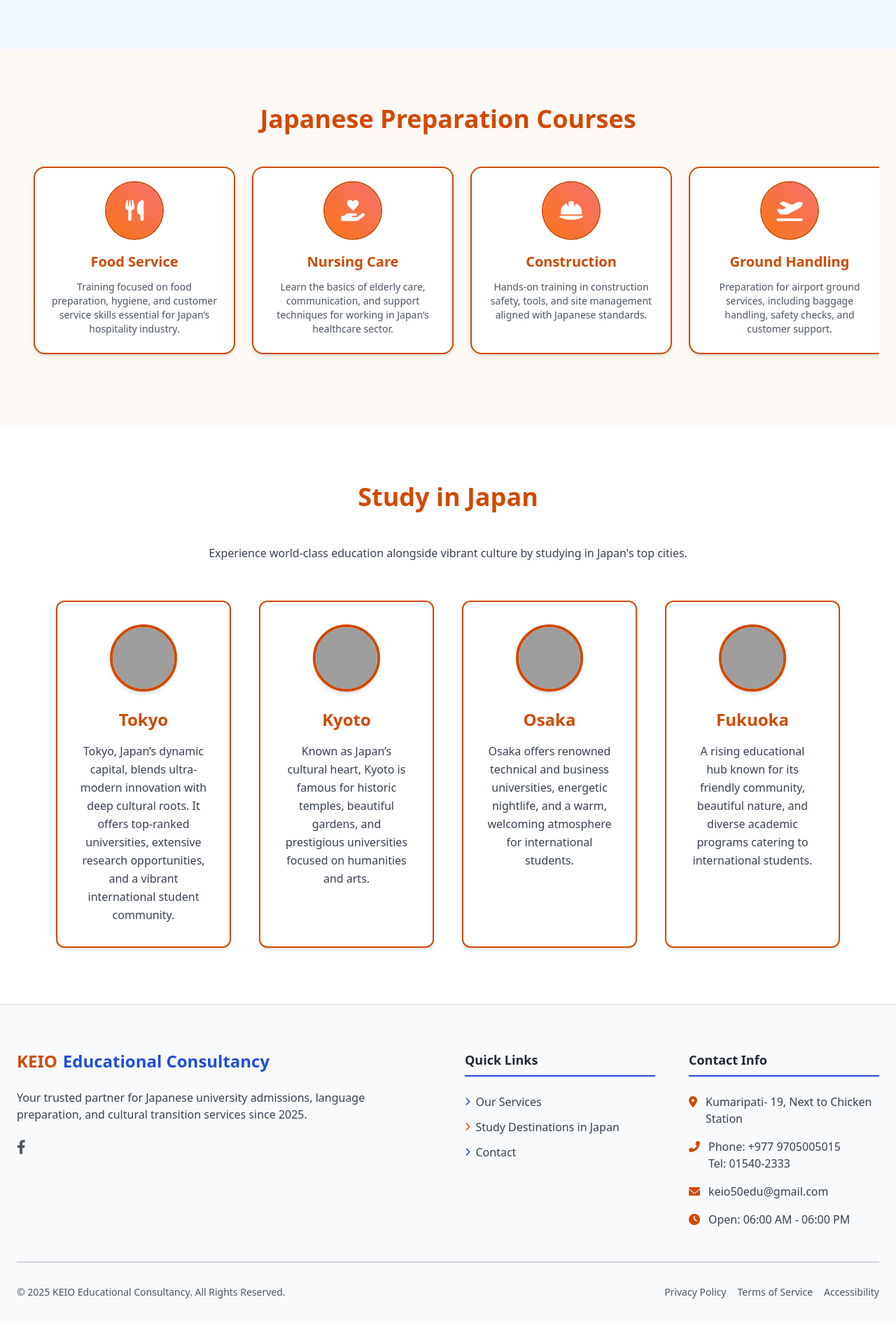
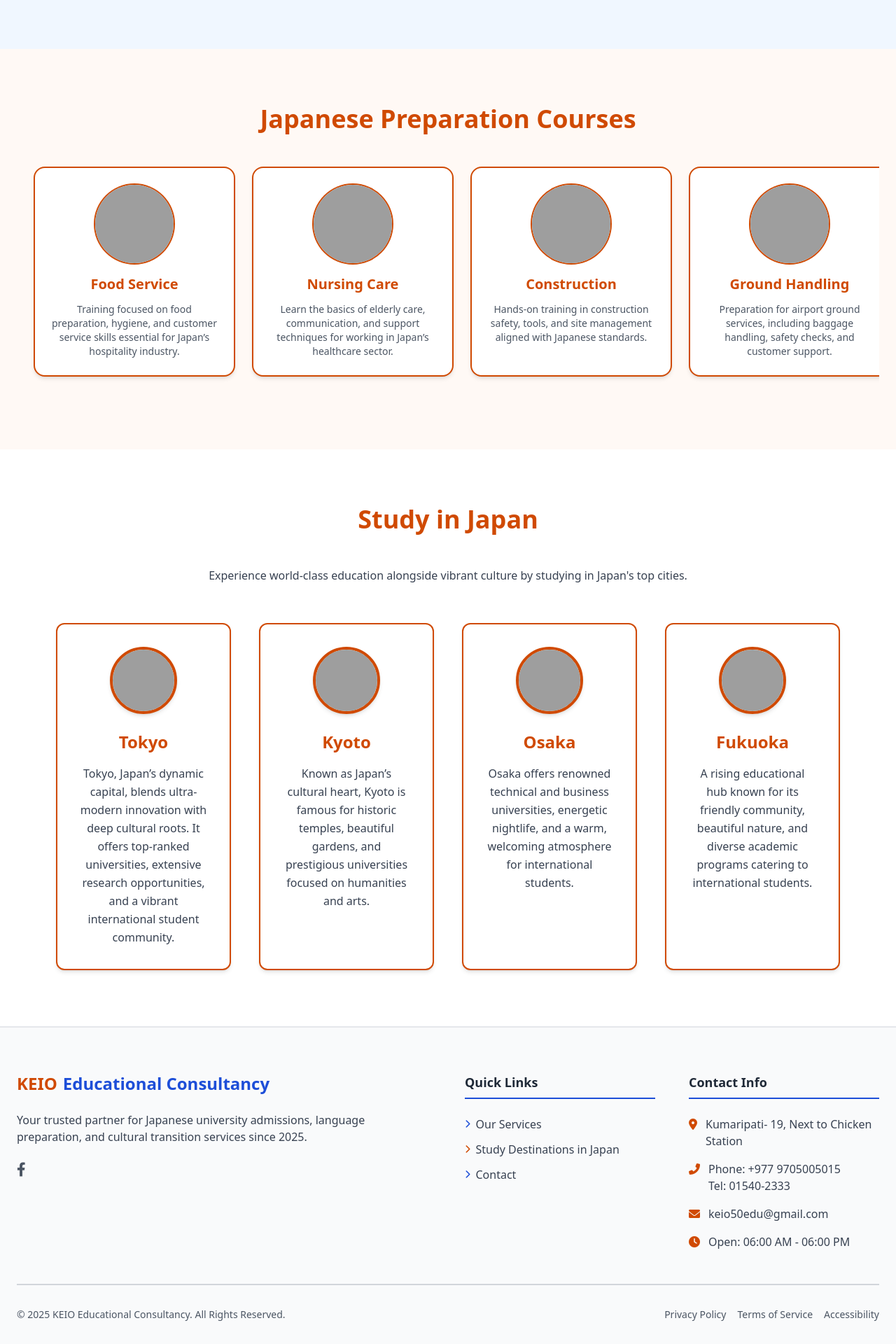
Before and after one commit to SujanSi/Keio, a Django app: page / in a window 1280 px wide. Shown: the part 3606-5526 px from the top of the page at 70% size. Before the commit the page ends 5461 px from the top, so only its background shows below. Run offline with Django 5.2, Linux system fonts and the light colour scheme; some libraries are stand-ins or nearby versions; grey boxes are pictures that could not be loaded.

Commit message:
images added

```diff
--- a/core/templates/pages/home.html
+++ b/core/templates/pages/home.html
@@ -249,14 +249,7 @@
       </div>
 
 
-      <!-- Driving Course -->
-      {% comment %} <div class="flex-none w-72 p-6 bg-white border-2 border-blue-600 rounded-2xl shadow-md hover:shadow-lg transition hover:bg-[#f0f7ff]">
-        <div class="flex items-center justify-center w-20 h-20 rounded-full bg-gradient-to-tr from-red-500 to-red-400 text-white text-3xl shadow ring-2 ring-red-600 animate-bounce-slow mb-4 mx-auto">
-          <i class="fas fa-car"></i>
-        </div>
-        <h3 class="text-xl font-semibold text-blue-600 text-center mb-3">Driving Course</h3>
-        <p class="text-gray-600 text-sm text-center">Get step-by-step guidance and prep for acquiring your driving license in Japan, including theory and road tests.</p>
-      </div> {% endcomment %}
+
     </div>
   </div>
 </section>
@@ -272,10 +265,10 @@
 
     <div class="flex space-x-6 overflow-x-auto scrollbar-thin scrollbar-thumb-[#D04A02] scrollbar-track-orange-100 px-6 pb-6" data-aos="fade-up" data-aos-delay="100">
 
-      <!-- Food Service -->
+       <!-- Food Service -->
       <div class="flex-none w-72 p-6 bg-white border-2 border-[#D04A02] rounded-2xl shadow-md hover:shadow-lg transition hover:bg-[#fff5f0]">
-        <div class="flex items-center justify-center w-20 h-20 rounded-full bg-gradient-to-tr from-orange-500 to-red-400 text-white text-3xl shadow ring-2 ring-[#D04A02] animate-bounce-slow mb-4 mx-auto">
-          <i class="fas fa-utensils"></i>
+        <div class="flex items-center justify-center w-28 h-28 rounded-full bg-white border-1 border-[#D04A02] shadow ring-2 ring-[#D04A02] mb-4 mx-auto overflow-hidden">
+          <img src="{% static 'images/foodservice.jpg' %}" alt="Food Service" class="w-full h-full object-cover">
         </div>
         <h3 class="text-xl font-semibold text-[#D04A02] text-center mb-3">Food Service</h3>
         <p class="text-gray-600 text-sm text-center">Training focused on food preparation, hygiene, and customer service skills essential for Japan’s hospitality industry.</p>
@@ -283,8 +276,8 @@
 
       <!-- Nursing Care -->
       <div class="flex-none w-72 p-6 bg-white border-2 border-[#D04A02] rounded-2xl shadow-md hover:shadow-lg transition hover:bg-[#fff5f0]">
-        <div class="flex items-center justify-center w-20 h-20 rounded-full bg-gradient-to-tr from-orange-500 to-red-400 text-white text-3xl shadow ring-2 ring-[#D04A02] animate-bounce-slow mb-4 mx-auto">
-          <i class="fas fa-hand-holding-heart"></i>
+        <div class="flex items-center justify-center w-28 h-28 rounded-full bg-white border-1 border-[#D04A02] shadow ring-2 ring-[#D04A02] mb-4 mx-auto overflow-hidden">
+          <img src="{% static 'images/nursingcare.jpeg' %}" alt="Nursing Care" class="w-full h-full object-cover">
         </div>
         <h3 class="text-xl font-semibold text-[#D04A02] text-center mb-3">Nursing Care</h3>
         <p class="text-gray-600 text-sm text-center">Learn the basics of elderly care, communication, and support techniques for working in Japan’s healthcare sector.</p>
@@ -292,8 +285,8 @@
 
       <!-- Construction -->
       <div class="flex-none w-72 p-6 bg-white border-2 border-[#D04A02] rounded-2xl shadow-md hover:shadow-lg transition hover:bg-[#fff5f0]">
-        <div class="flex items-center justify-center w-20 h-20 rounded-full bg-gradient-to-tr from-orange-500 to-red-400 text-white text-3xl shadow ring-2 ring-[#D04A02] animate-bounce-slow mb-4 mx-auto">
-          <i class="fas fa-hard-hat"></i>
+        <div class="flex items-center justify-center w-28 h-28 rounded-full bg-white border-1 border-[#D04A02] shadow ring-2 ring-[#D04A02] mb-4 mx-auto overflow-hidden">
+          <img src="{% static 'images/construction.jpg' %}" alt="Construction" class="w-full h-full object-cover">
         </div>
         <h3 class="text-xl font-semibold text-[#D04A02] text-center mb-3">Construction</h3>
         <p class="text-gray-600 text-sm text-center">Hands-on training in construction safety, tools, and site management aligned with Japanese standards.</p>
@@ -301,8 +294,8 @@
 
       <!-- Ground Handling -->
       <div class="flex-none w-72 p-6 bg-white border-2 border-[#D04A02] rounded-2xl shadow-md hover:shadow-lg transition hover:bg-[#fff5f0]">
-        <div class="flex items-center justify-center w-20 h-20 rounded-full bg-gradient-to-tr from-orange-500 to-red-400 text-white text-3xl shadow ring-2 ring-[#D04A02] animate-bounce-slow mb-4 mx-auto">
-          <i class="fas fa-plane-departure"></i>
+        <div class="flex items-center justify-center w-28 h-28 rounded-full bg-white border-1 border-[#D04A02] shadow ring-2 ring-[#D04A02] mb-4 mx-auto overflow-hidden">
+          <img src="{% static 'images/groundhandling.jfif' %}" alt="Ground Handling" class="w-full h-full object-cover">
         </div>
         <h3 class="text-xl font-semibold text-[#D04A02] text-center mb-3">Ground Handling</h3>
         <p class="text-gray-600 text-sm text-center">Preparation for airport ground services, including baggage handling, safety checks, and customer support.</p>
@@ -310,8 +303,8 @@
 
       <!-- Accommodation -->
       <div class="flex-none w-72 p-6 bg-white border-2 border-[#D04A02] rounded-2xl shadow-md hover:shadow-lg transition hover:bg-[#fff5f0]">
-        <div class="flex items-center justify-center w-20 h-20 rounded-full bg-gradient-to-tr from-orange-500 to-red-400 text-white text-3xl shadow ring-2 ring-[#D04A02] animate-bounce-slow mb-4 mx-auto">
-          <i class="fas fa-hotel"></i>
+        <div class="flex items-center justify-center w-28 h-28 rounded-full bg-white border-1 border-[#D04A02] shadow ring-2 ring-[#D04A02] mb-4 mx-auto overflow-hidden">
+          <img src="{% static 'images/accomodation.jfif' %}" alt="Accommodation" class="w-full h-full object-cover">
         </div>
         <h3 class="text-xl font-semibold text-[#D04A02] text-center mb-3">Accommodation</h3>
         <p class="text-gray-600 text-sm text-center">Develop hospitality and communication skills required for hotels, ryokans, and guest services in Japan.</p>
@@ -319,17 +312,26 @@
 
       <!-- Agriculture -->
       <div class="flex-none w-72 p-6 bg-white border-2 border-[#D04A02] rounded-2xl shadow-md hover:shadow-lg transition hover:bg-[#fff5f0]">
-        <div class="flex items-center justify-center w-20 h-20 rounded-full bg-gradient-to-tr from-orange-500 to-red-400 text-white text-3xl shadow ring-2 ring-[#D04A02] animate-bounce-slow mb-4 mx-auto">
-          <i class="fas fa-seedling"></i>
+        <div class="flex items-center justify-center w-28 h-28 rounded-full bg-white border-1 border-[#D04A02] shadow ring-2 ring-[#D04A02] mb-4 mx-auto overflow-hidden">
+          <img src="{% static 'images/agriculture.jpeg' %}" alt="Agriculture" class="w-full h-full object-cover">
         </div>
         <h3 class="text-xl font-semibold text-[#D04A02] text-center mb-3">Agriculture</h3>
         <p class="text-gray-600 text-sm text-center">Practical training in crop cultivation, farming technology, and food production based on Japanese methods.</p>
       </div>
 
+      <!-- Driving Course -->
+      <div class="flex-none w-72 p-6 bg-white border-2 border-[#D04A02] rounded-2xl shadow-md hover:shadow-lg transition hover:bg-[#fff5f0]">
+        <div class="flex items-center justify-center w-28 h-28 rounded-full bg-white border-1 border-[#D04A02] shadow ring-2 ring-[#D04A02] mb-4 mx-auto overflow-hidden">
+          <img src="{% static 'images/driving.jpeg' %}" alt="Driving Course" class="w-full h-full object-cover">
+        </div>
+        <h3 class="text-xl font-semibold text-[#D04A02] text-center mb-3">Driving Course</h3>
+        <p class="text-gray-600 text-sm text-center">Get step-by-step guidance and prep for acquiring your driving license in Japan, including theory and road tests.</p>
+      </div>
+
       <!-- TITP -->
       <div class="flex-none w-72 p-6 bg-white border-2 border-[#D04A02] rounded-2xl shadow-md hover:shadow-lg transition hover:bg-[#fff5f0]">
-        <div class="flex items-center justify-center w-20 h-20 rounded-full bg-gradient-to-tr from-orange-500 to-red-400 text-white text-3xl shadow ring-2 ring-[#D04A02] animate-bounce-slow mb-4 mx-auto">
-          <i class="fas fa-briefcase"></i>
+        <div class="flex items-center justify-center w-28 h-28 rounded-full bg-white border-1 border-[#D04A02] shadow ring-2 ring-[#D04A02] mb-4 mx-auto overflow-hidden">
+          <img src="{% static 'images/titp.jfif' %}" alt="TITP" class="w-full h-full object-cover">
         </div>
         <h3 class="text-xl font-semibold text-[#D04A02] text-center mb-3">TITP</h3>
         <p class="text-gray-600 text-sm text-center">Technical Intern Training Program for learning skills and gaining hands-on experience across industries in Japan.</p>
@@ -338,7 +340,6 @@
     </div>
   </div>
 </section>
-
 
 {% comment %}
 <!-- Testimonials -->
```
Also changed, not shown: 8 other files.
